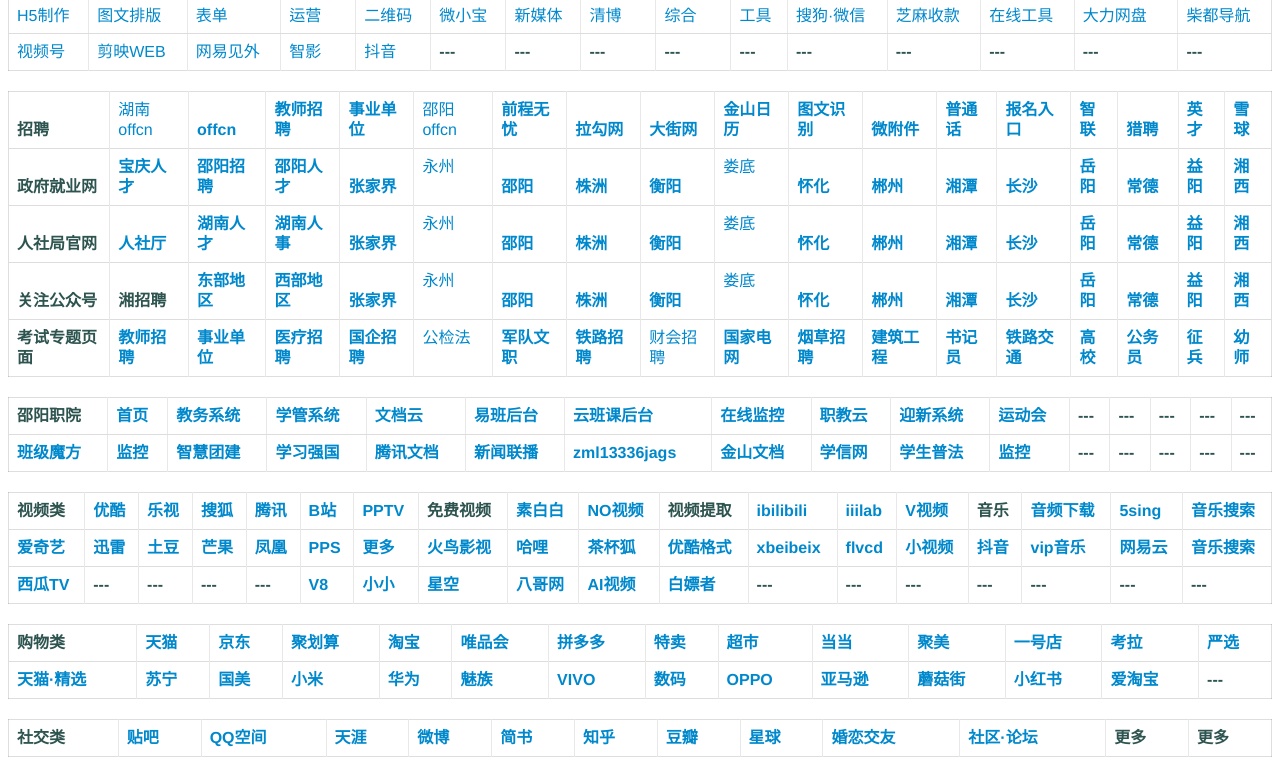
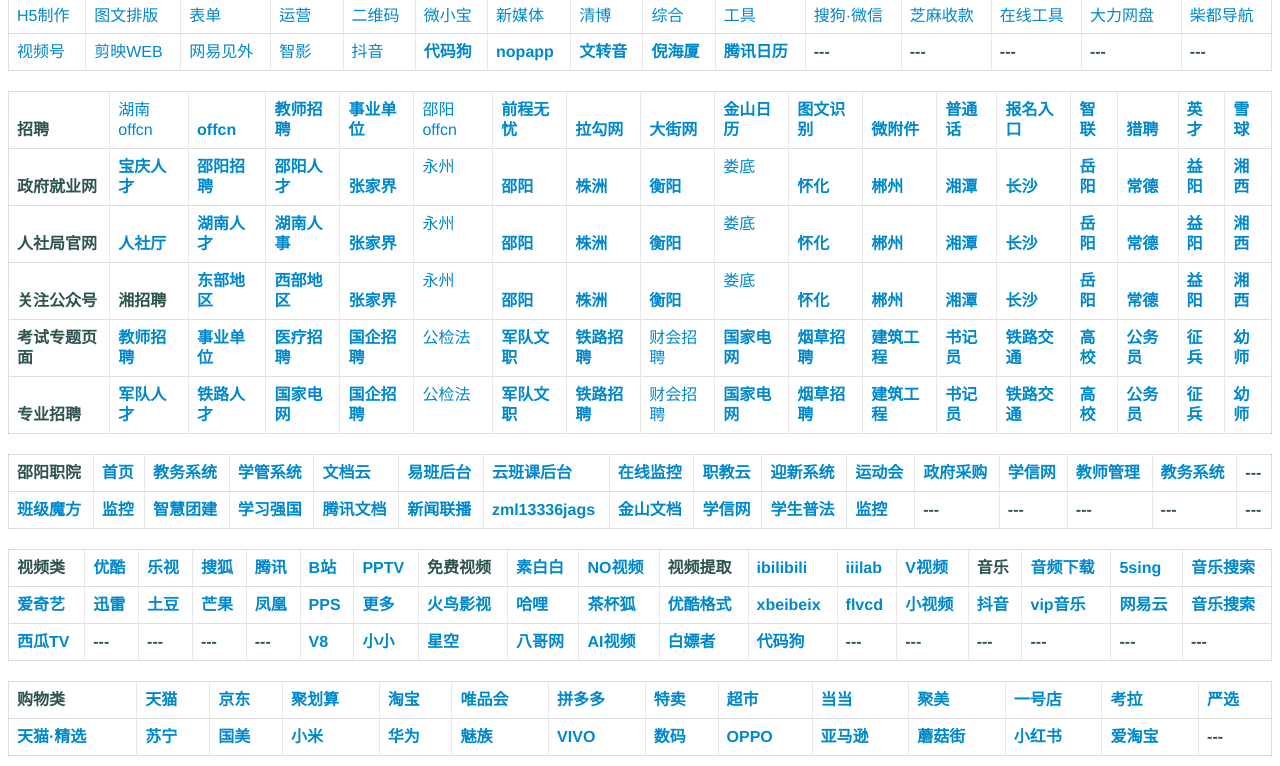
Before and after one commit to youngnavy/youngnavy.github.io, a plain HTML site: page index.html in a window 1280 px wide. Shown: the part 142-908 px from the top of the page. Drawn offline with Linux system fonts and the light colour scheme.

Commit message:
Update index.html

```diff
--- a/index.html
+++ b/index.html
@@ -1142,11 +1142,11 @@
 <td><a href="https://jianwai.youdao.com/" target="_blank">网易见外</a></td>
 <td><a href="https://zenvideo.qq.com/home" target="_blank">智影</a></td>
 <td><a href="https://www.douyin.com/" target="_blank">抖音</a></td>
-<th>---</th>
-<th>---</th>
-<th>---</th>
-<th>---</th>
-<th>---</th>
+<th><a href="https://www.daimadog.com/douyin" target="_blank">代码狗</a></th>
+<th><a href="http://nopapp.com/App/TTS" target="_blank">nopapp</a></th>
+<th><a href="https://www.feiaci.com/xhl/textToVoice" target="_blank">文转音</a></th>
+<th><a href="http://www.finalhopes.com/" target="_blank">倪海厦</a></th>
+<th><a href="https://rili.tencent.com/" target="_blank">腾讯日历</a></th>
 <th>---</th>
 <th>---</th>
 <th>---</th>
@@ -1198,7 +1198,6 @@
 <th><a href="" target="_blank">长沙</a></th>
 <th><a href="http://www.yyrcxx.com/" target="_blank">岳阳</a></th>
 <th><a href="https://www.xxbrc.com/front/showMarketHomePage.action" target="_blank">常德</a></th>
-
 <th><a href="http://www.yiyang.gov.cn/rsj/index.htm?ophdjekngdjecjek" target="_blank">益阳</a></th>
 <th><a href="" target="_blank">湘西</a></th>
 </tr>
@@ -1269,6 +1268,28 @@
 <th><a href="https://mp.weixin.qq.com/mp/appmsgalbum?__biz=MzUzNDA3MjQ4MA==&action=getalbum&album_id=1968566585241976833#wechat_redirect" target="_blank">幼师</a></th>
 </tr>
 </thead>
+<thead>
+<tr>
+<th>专业招聘</th>
+<th><a href="http://81rc.81.cn/news/node_56319.htm" target="_blank">军队人才</a></th>
+<th><a href="https://rczp.china-railway.com.cn/" target="_blank">铁路人才</a></th>
+<th><a href="https://zhaopin.sgcc.com.cn/sgcchr/static/home.html" target="_blank">国家电网</a></th>
+<th><a href="" target="_blank">国企招聘</a></th>
+<td><a href="" target="_blank">公检法</a></td>
+<th><a href="" target="_blank">军队文职</a></th>
+<th><a href="" target="_blank">铁路招聘</a></th>
+<td><a href="" target="_blank">财会招聘</a></td>
+<th><a href="" target="_blank">国家电网</a></th>
+<th><a href="http://www.tobacco.gov.cn/gjyc/zpxx/list.shtml" target="_blank">烟草招聘</a></th>
+<th><a href="" target="_blank">建筑工程</a></th>
+<th><a href="" target="_blank">书记员</a></th>
+<th><a href="" target="_blank">铁路交通</a></th>
+<th><a href="" target="_blank">高校</a></th>
+<th><a href="" target="_blank">公务员</a></th>
+<th><a href="" target="_blank">征兵</a></th>
+<th><a href="" target="_blank">幼师</a></th>
+</tr>
+</thead>
 </table>
 
 <table class="table table-striped table-celled">
@@ -1276,7 +1297,7 @@
 <tr>
 <th>邵阳职院</th>
 <th><a href="http://www.syzyedu.com/" target="_blank">首页</a></th>
-<th><a href="http://111.8.176.254:20085/jsxsd/" target="_blank">教务系统</a></th>
+<th><a href="http://172.16.66.25/" target="_blank">教务系统</a></th>
 <th><a href="http://xg.syzyedu.com/" target="_blank">学管系统</a></th>
 <th><a href="http://cloud.syzyedu.com/#/?redirect=%2Fhome%2Fapprovals%2Fflow-review" target="_blank">文档云</a></th>
 <th><a href="http://mp.yiban.cn/" target="_blank">易班后台</a></th>
@@ -1285,10 +1306,10 @@
 <th><a href="https://zjy2.icve.com.cn/portal/login.html" target="_blank">职教云</a></th>
 <th><a href="http://yx.syzyedu.com/freshman" target="_blank">迎新系统</a></th>
 <th><a href="http://www.new-school.cn/ydh56231" target="_blank">运动会</a></th>
-<th>---</th>
-<th>---</th>
-<th>---</th>
-<th>---</th>
+<th><a href="https://hunan.zcygov.cn/" target="_blank">政府采购</a></th>
+<th><a href="https://www.chsi.com.cn/" target="_blank">学信网</a></th>
+<th><a href="https://jiaoshi.hnedu.cn/" target="_blank">教师管理</a></th>
+<th><a href="http://110.52.90.68:23880/" target="_blank">教务系统</a></th>
 <th>---</th>
 </tr>
 </thead>
@@ -1375,7 +1396,7 @@
 <th><a href="https://www.8gdyhd.com/" target="_blank">八哥网</a></th>
 <th><a href="https://fstongxue.gitee.io/" target="_blank">AI视频</a></th>
 <th><a href="https://www.bpzhe.com/" target="_blank">白嫖者</a></th>
-<th>---</th>
+<th><a href="https://www.daimadog.com/douyin" target="_blank">代码狗</a></th>
 <th>---</th>
 <th>---</th>
 <th>---</th>
@@ -1600,7 +1621,7 @@
 <tbody></tbody>
 </table>
 <p>Hao123.md导航：一个用markdown编辑的个性网址导航，适合自己的才是最好的！<br>
-商务合作：yangnavy1002@163.com，由 <a href="https://www.wulihub.com.cn/" target="_blank">wulihub</a>、<a href="https://www.wulihub.com.cn/" target="_blank"></a>Gitee Pages、 <a href="https://github.com/" target="_blank">Github</a>、Markdown语法提供技术支持 <a href="https://ftp.bmp.ovh/imgs/2021/05/a6e68564075057df.png" target="_blank">关于我们</a></p>
+商务合作：yangnavy1002@163.com，由 <a href="                           " target="_blank">wulihub</a>、<a href="                           " target="_blank"></a>Gitee Pages、 <a href="https://github.com/" target="_blank">Github</a>、Markdown语法提供技术支持 <a href="https://ftp.bmp.ovh/imgs/2021/05/a6e68564075057df.png" target="_blank">关于我们</a></p>
 </div>
 </div></div>
 <p> <a href="./index/ds.png"  align="center" target="_blank">我要打赏或加微信qq1550519547</a></p>
```
